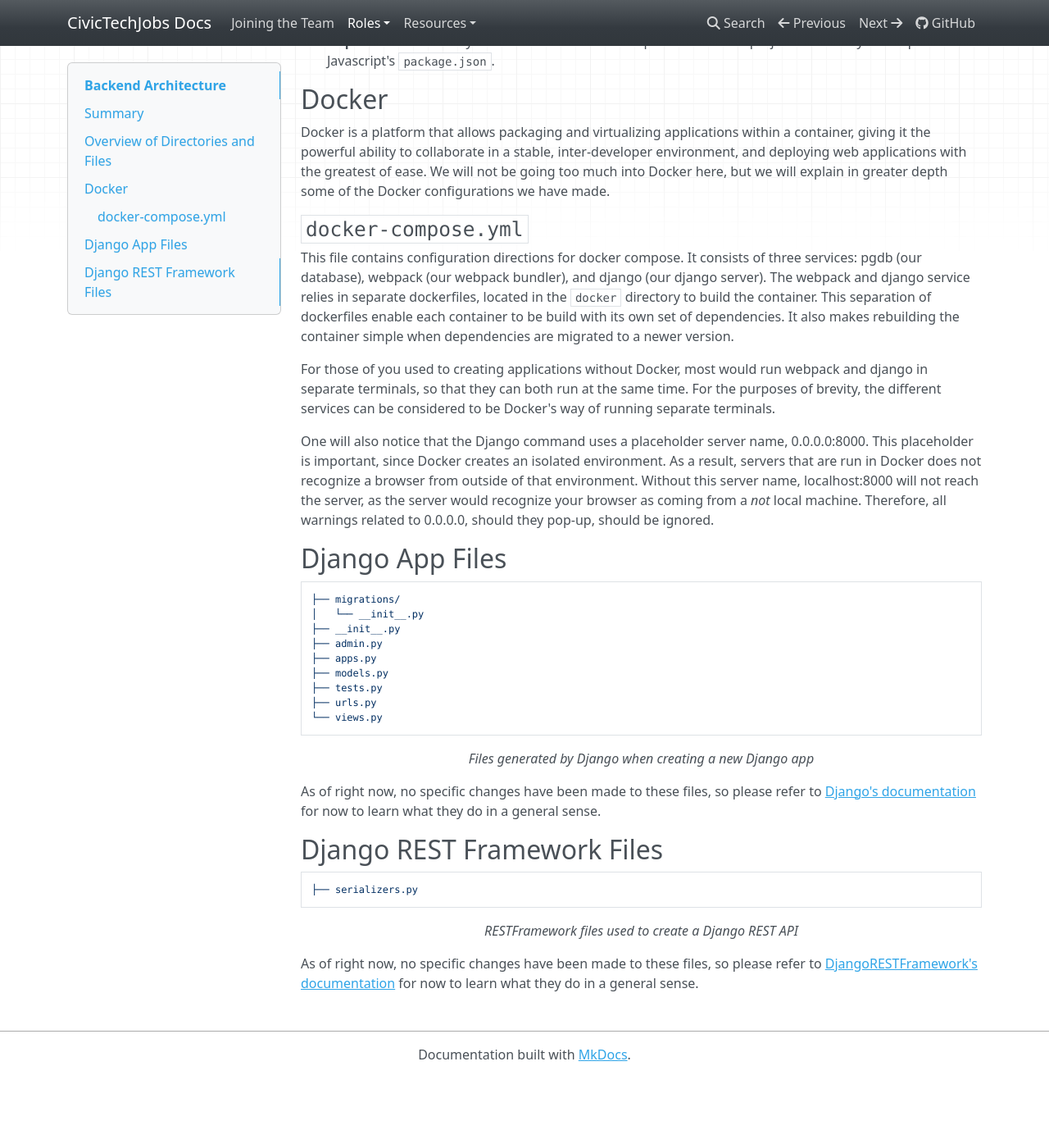
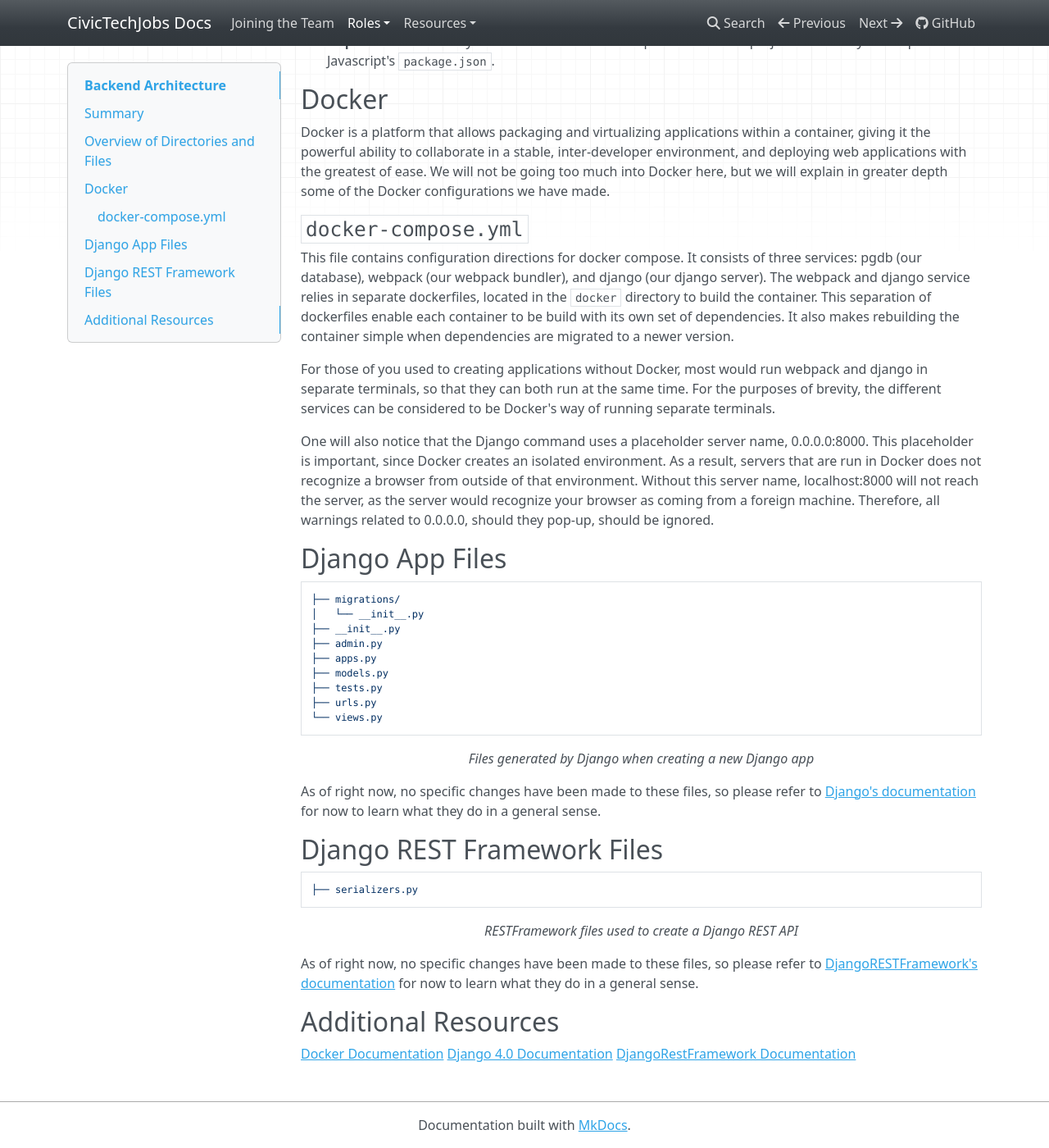
Before and after one commit to Aveline-art/CivicTechJobs-Documentation-Test, an MkDocs documentation site: the page built from docs/developer/backend.md, in a window 1280 px wide and 1400 px high, scrolled down 1489 px. Shown: the whole window at 82% size. Built offline with MkDocs 1.6.1, drawn with Linux system fonts in a browser that asks for light colours; nearby versions of some CDN libraries; before the commit the page ends 2803 px from its top, so only the background shows below that.

Commit message:
added resources

```diff
--- a/docs/developer/backend.md
+++ b/docs/developer/backend.md
@@ -70,7 +70,7 @@
 
 For those of you used to creating applications without Docker, most would run webpack and django in separate terminals, so that they can both run at the same time. For the purposes of brevity, the different services can be considered to be Docker's way of running separate terminals.
 
-One will also notice that the Django command uses a placeholder server name, 0.0.0.0:8000. This placeholder is important, since Docker creates an isolated environment. As a result, servers that are run in Docker does not recognize a browser from outside of that environment. Without this server name, localhost:8000 will not reach the server, as the server would recognize your browser as coming from a *not* local machine. Therefore, all warnings related to 0.0.0.0, should they pop-up, should be ignored.
+One will also notice that the Django command uses a placeholder server name, 0.0.0.0:8000. This placeholder is important, since Docker creates an isolated environment. As a result, servers that are run in Docker does not recognize a browser from outside of that environment. Without this server name, localhost:8000 will not reach the server, as the server would recognize your browser as coming from a foreign machine. Therefore, all warnings related to 0.0.0.0, should they pop-up, should be ignored.
 
 ## Django App Files
 
@@ -97,3 +97,8 @@
 *<p style="text-align: center;">RESTFramework files used to create a Django REST API</p>*
 
 As of right now, no specific changes have been made to these files, so please refer to [DjangoRESTFramework's documentation](https://www.django-rest-framework.org/) for now to learn what they do in a general sense.
+
+## Additional Resources
+[Docker Documentation](https://docs.docker.com/)
+[Django 4.0 Documentation](https://docs.djangoproject.com/en/4.0/)
+[DjangoRestFramework Documentation](https://www.django-rest-framework.org/)
```
Also changed, not shown: docs/developer/frontend.md (+6 -0 lines).
